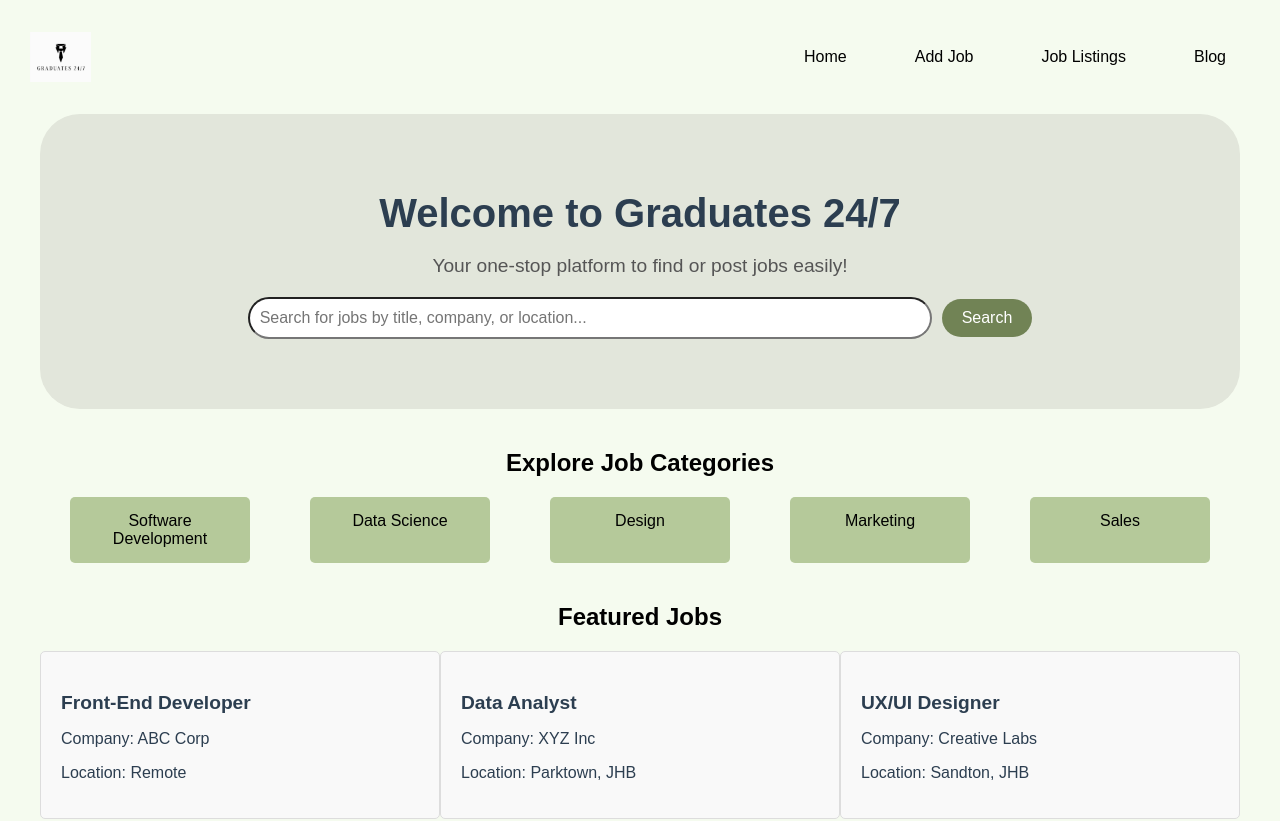
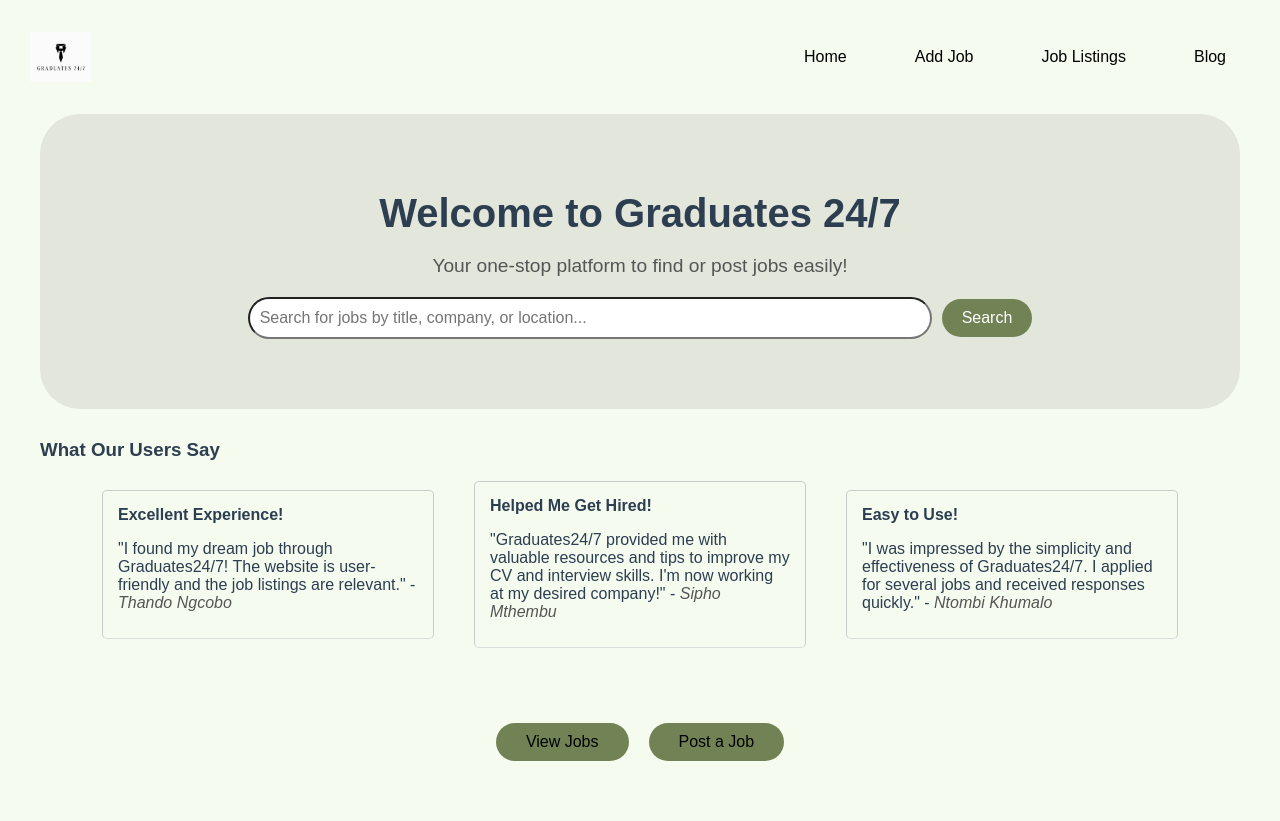
Before and after one commit to Neigh1/job-listing-frontend, a React (Create React App) app: page / in a window 1280 px wide. Shown: the top 821 px of the page. Built offline with nearby package versions, Linux system fonts and the light colour scheme.

Commit message:
Changed home page  and blog

```diff
--- a/src/components/HomePage.css
+++ b/src/components/HomePage.css
@@ -45,57 +45,20 @@
     border-radius: 50px;
     cursor: pointer;
   }
+  .ReviewContainer {
+    display: flex;
+    justify-content: center;
+    align-items: center;
+    margin: 20px 0;
+}
 
-  .job-categories {
-    margin: 40px 0;
-  }
-
-  .job-categories h2 {
-    text-align: center;
-    margin-bottom: 20px;
-  }
-
-  .categories {
-    display: flex;
-    justify-content: space-around;
-  }
-
-  .category {
-    background-color: #b5c99a;
-    color: black;
+.review {
+    margin: 0 20px;
     padding: 15px;
+    border: 1px solid #ccc;
     border-radius: 5px;
-    width: 150px;
-    text-align: center;
-  }
-
-  .featured-jobs {
-    margin: 40px 0;
-  }
-
-  .featured-jobs h2 {
-    text-align: center;
-    margin-bottom: 20px;
-  }
-
-  .job-listings {
-    display: flex;
-    justify-content: space-around;
-  }
-
-  .job {
-    background-color: #f9f9f9;
-    padding: 20px;
-    border: 1px solid #ddd;
-    width: 30%;
-    border-radius: 5px;
-  }
-
-  .job h3 {
-    font-size: 1.2rem;
-    margin-bottom: 10px;
-  }
-
+    max-width: 300px;
+}
   .cta {
     text-align: center;
     margin: 50px 0;
--- a/src/components/HomePage.js
+++ b/src/components/HomePage.js
@@ -4,60 +4,45 @@
 function HomePage() {
   return (
     <div className="homepage">
-      {/* Header Section */}
       <header className="hero-section">
-        <h1>Welcome to Graduates 24/7</h1>
-        <p>Your one-stop platform to find or post jobs easily!</p>
+        <h1 className="hero-title">Welcome to Graduates 24/7</h1>
+        <p className="hero-subtitle">Your one-stop platform to find or post jobs easily!</p>
         <section className="search-bar">
           <input
             type="text"
+            className="search-input"
             placeholder="Search for jobs by title, company, or location..."
           />
-        <button type="button">Search</button>
+          <button type="button" className="search-button">Search</button>
         </section>
       </header>
 
-
-
-      {/* Job Categories Section */}
-      <section className="job-categories">
-        <h2>Explore Job Categories</h2>
-        <div className="categories">
-          <div className="category">Software Development</div>
-          <div className="category">Data Science</div>
-          <div className="category">Design</div>
-          <div className="category">Marketing</div>
-          <div className="category">Sales</div>
+      <h3 className="reviews-title">What Our Users Say</h3>
+      <div className='ReviewContainer' id='Review'>
+        <div className="review">
+          <h4 className="review-title">Excellent Experience!</h4>
+          <p className="review-text">
+            "I found my dream job through Graduates24/7! The website is user-friendly and the job listings are relevant." - <span className="review-author">Thando Ngcobo</span>
+          </p>
         </div>
-      </section>
-
-      {/* Featured Jobs Section */}
-      <section className="featured-jobs">
-        <h2>Featured Jobs</h2>
-        <div className="job-listings">
-          <div className="job">
-            <h3>Front-End Developer</h3>
-            <p>Company: ABC Corp</p>
-            <p>Location: Remote</p>
+        <div className="review">
+          <h4 className="review-title">Helped Me Get Hired!</h4>
+          <p className="review-text">
+            "Graduates24/7 provided me with valuable resources and tips to improve my CV and interview skills. I'm now working at my desired company!" - <span className="review-author">Sipho Mthembu</span>
+          </p>
         </div>
-          <div className="job">
-            <h3>Data Analyst</h3>
-            <p>Company: XYZ Inc</p>
-            <p>Location: Parktown, JHB</p>
-          </div>
-          <div className="job">
-            <h3>UX/UI Designer</h3>
-            <p>Company: Creative Labs</p>
-            <p>Location: Sandton, JHB</p>
+        <div className="review">
+          <h4 className="review-title">Easy to Use!</h4>
+          <p className="review-text">
+            "I was impressed by the simplicity and effectiveness of Graduates24/7. I applied for several jobs and received responses quickly." - <span className="review-author">Ntombi Khumalo</span>
+          </p>
         </div>
       </div>
-      </section>
 
-      {/* Call to Action Section */}
-      <section className="cta">
-        <button className="view-jobs-btn">View All Jobs</button>
+      <div className="cta">
+        <button className="view-jobs-btn">View Jobs</button>
         <button className="post-job-btn">Post a Job</button>
-      </section>
+      </div>
     </div>
   );
 }
--- a/src/components/blog.js
+++ b/src/components/blog.js
@@ -6,28 +6,7 @@
     <div className="blog-container">
       <h2>Blog Posts</h2>
 
-      {/* Reviews Section */}
-      <h3>What Our Users Say</h3>
-      <div className="reviews">
-        <div className="review">
-          <h4>Excellent Experience!</h4>
-          <p>
-            "I found my dream job through Graduates24/7! The website is user-friendly and the job listings are relevant." - <span>Thando Ngcobo</span>
-          </p>
-        </div>
-        <div className="review">
-          <h4>Helped Me Get Hired!</h4>
-          <p>
-            "Graduates24/7 provided me with valuable resources and tips to improve my CV and interview skills. I'm now working at my desired company!" - <span>Sipho Mthembu</span>
-          </p>
-        </div>
-        <div className="review">
-          <h4>Easy to Use!</h4>
-          <p>
-            "I was impressed by the simplicity and effectiveness of Graduates24/7. I applied for several jobs and received responses quickly." - <span>Ntombi Khumalo</span>
-          </p>
-        </div>
-      </div>
+
 
       {/* CV-Making Instructions Section */}
       <h3>How to Create a Winning CV</h3>
```
Also changed, not shown: src/components/AddToBlog.js (+5 -5 lines). Lines whose indentation alone changed are shown as unchanged.
